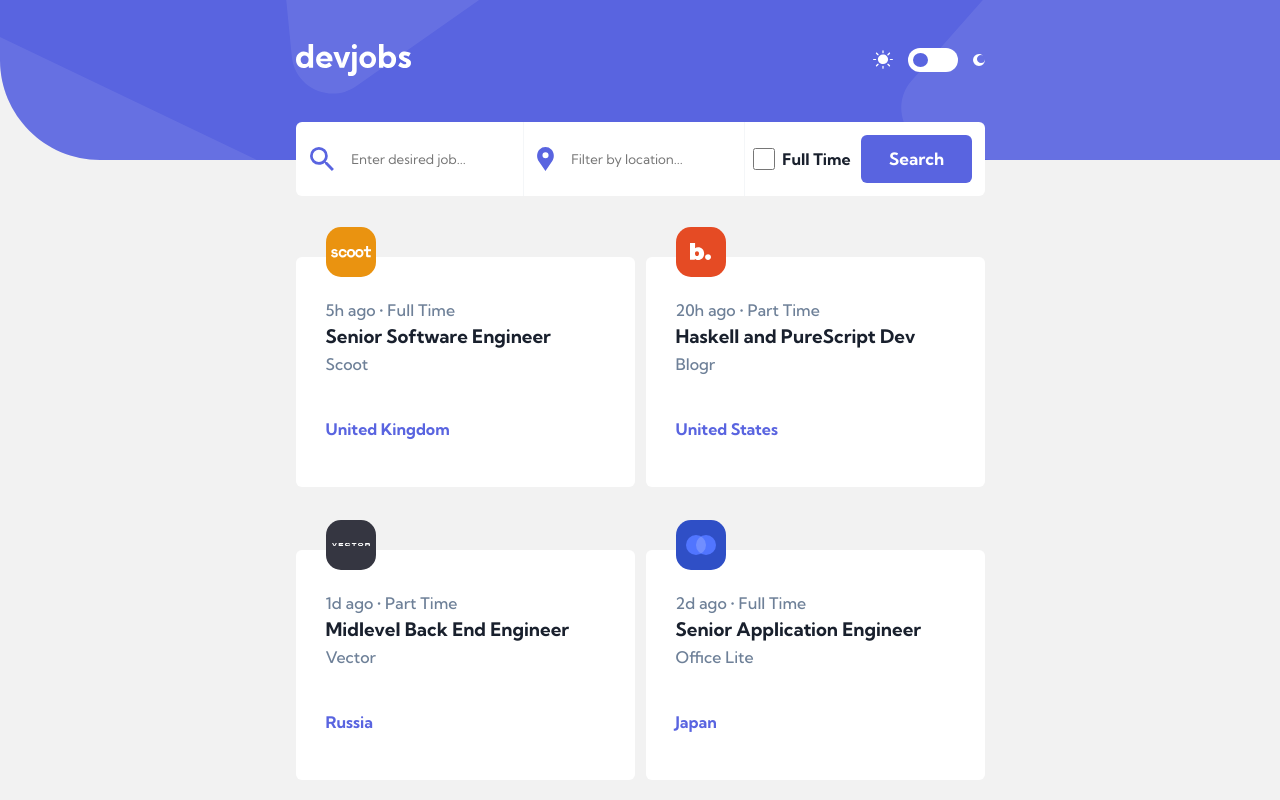
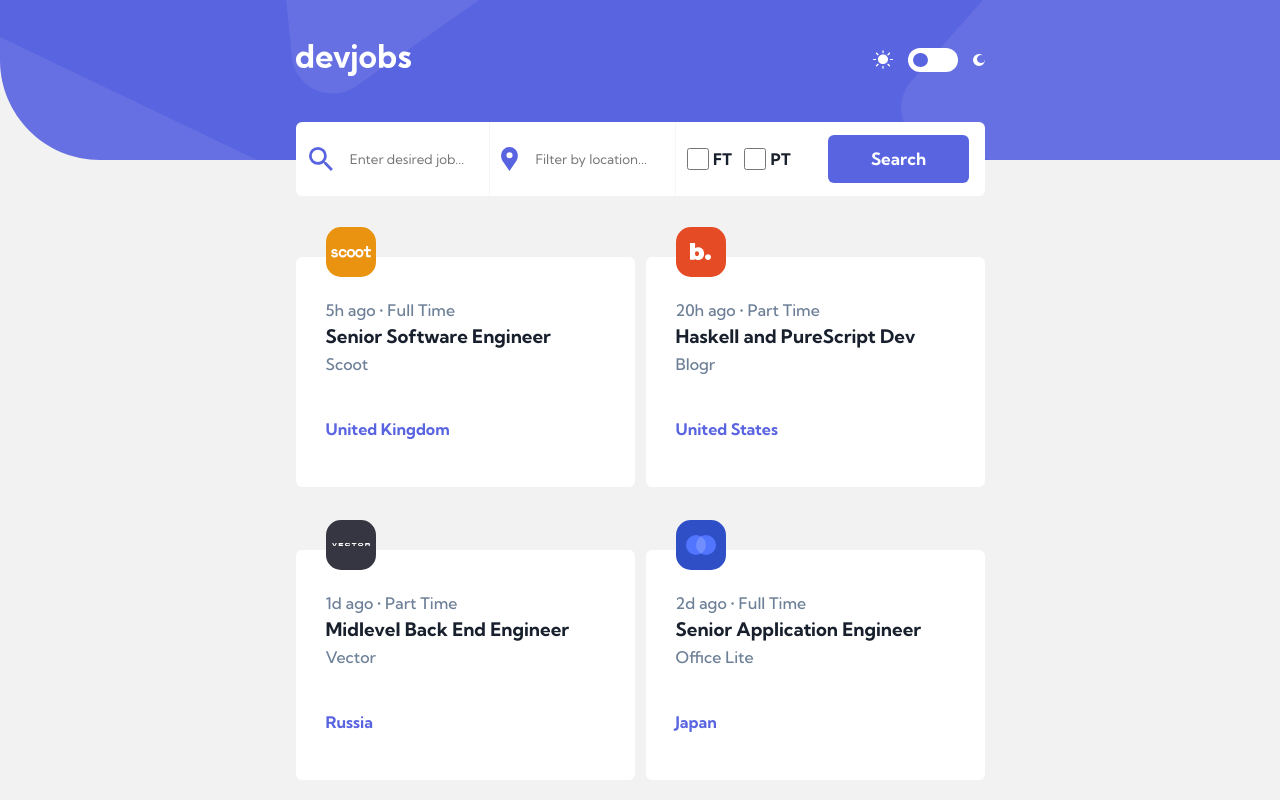
Before and after one commit to alewilliam789/devjobsapp, a React (Vite) app: page / in a window 1280 px wide. Shown: the top 800 px of the page. Built offline with nearby package versions, Linux system fonts and the light colour scheme.

Commit message:
Add field to form & add checks for displaying data

```diff
--- a/src/components/SearchBar/SearchBar.tsx
+++ b/src/components/SearchBar/SearchBar.tsx
@@ -40,7 +40,8 @@
             defaultValues :{
                 jobDescriptor : "",
                 jobLocation: "",
-                fullTime: false
+                fullTime: false,
+                partTime: false
             }
         });
 
@@ -48,13 +49,13 @@
             jobDescriptor: string;
             jobLocation: string;
             fullTime: boolean;
+            partTime: boolean;
         }
 
         function onSubmit(data : FormData){
-                setHidden(false)
                     index.search<JobData>(`${data.jobDescriptor}, ${data.jobLocation}`,
                         {
-                        filters: `fullTime:${data.fullTime}`
+                            filters: ((!data.fullTime && !data.partTime) || (data.fullTime && data.partTime)) ? '' : `fullTime:${data.fullTime}`
                         }
 
                     ).then((hits)=>{
@@ -67,9 +68,15 @@
         function FullTimeCheckbox(){
             return (
                 <>
+                    <div className={`flex align-center ${styles['searchbar-full-time-container']}`}>
                         <div className={`flex align-center ${styles['searchbar-full-time']}`}>
                             <input id="full-time" className={`${styles["searchbar-checkbox"]}`} type="checkbox" {...register("fullTime")} />
-                        <label htmlFor="full-time" className={`${styles["searchbar-ft-text"]}`}>Full Time</label>
+                            <label htmlFor="full-time" className={`${styles["searchbar-ft-text"]}`}>FT</label>
+                        </div>
+                        <div className={`flex align-center ${styles['searchbar-full-time']}`}>
+                            <input id="part-time" className={`${styles["searchbar-checkbox"]}`} type="checkbox" {...register("partTime")} />
+                            <label htmlFor="part-time" className={`${styles["searchbar-ft-text"]}`}>PT</label>
+                        </div>
                     </div>
                 </>
             )
--- a/src/components/SearchBar/styles.module.css
+++ b/src/components/SearchBar/styles.module.css
@@ -10,8 +10,12 @@
     padding-left: 4%;
 }
 
+.searchbar-full-time-container {
+    gap: 20%;
+}
+
 .searchbar-full-time {
-    gap: 8%;
+    gap: 10%;
 }
 
 .searchbar-ft-text {
@@ -71,7 +75,7 @@
 
 @media (min-width: 767px){
     .searchbar {
-        grid-template-columns: auto auto 35%;
+        grid-template-columns: auto auto 45%;
     }
 
     .searchbar-search {
--- a/src/components/SearchInput/SearchInput.tsx
+++ b/src/components/SearchInput/SearchInput.tsx
@@ -15,6 +15,7 @@
         jobDescriptor: string;
         jobLocation: string;
         fullTime: boolean;
+        partTime: boolean;
     }>,
     searchParam : SearchParams,
     Icon : React.FunctionComponent<React.SVGProps<SVGSVGElement> & {
```
Lines whose indentation alone changed are shown as unchanged.
